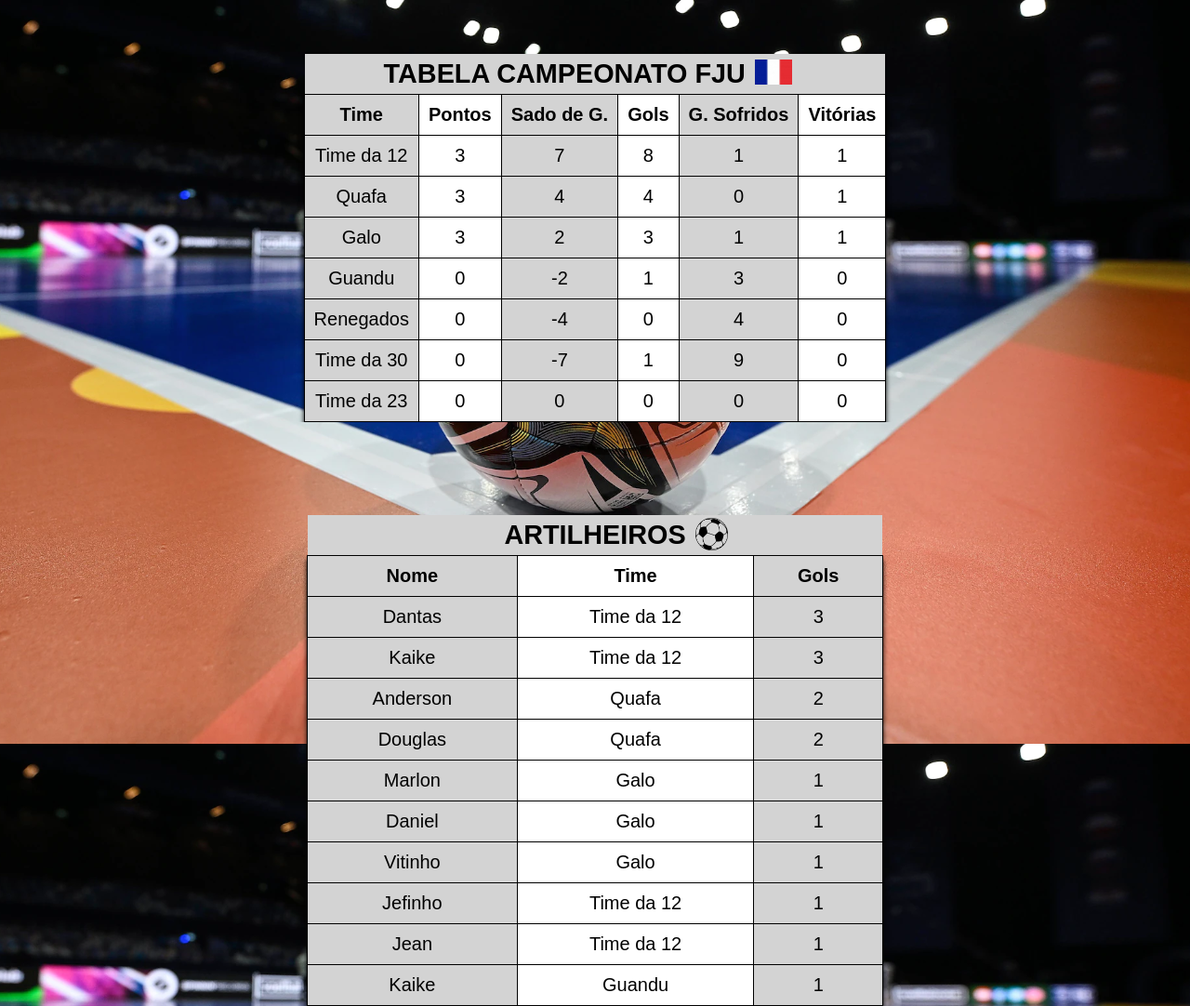
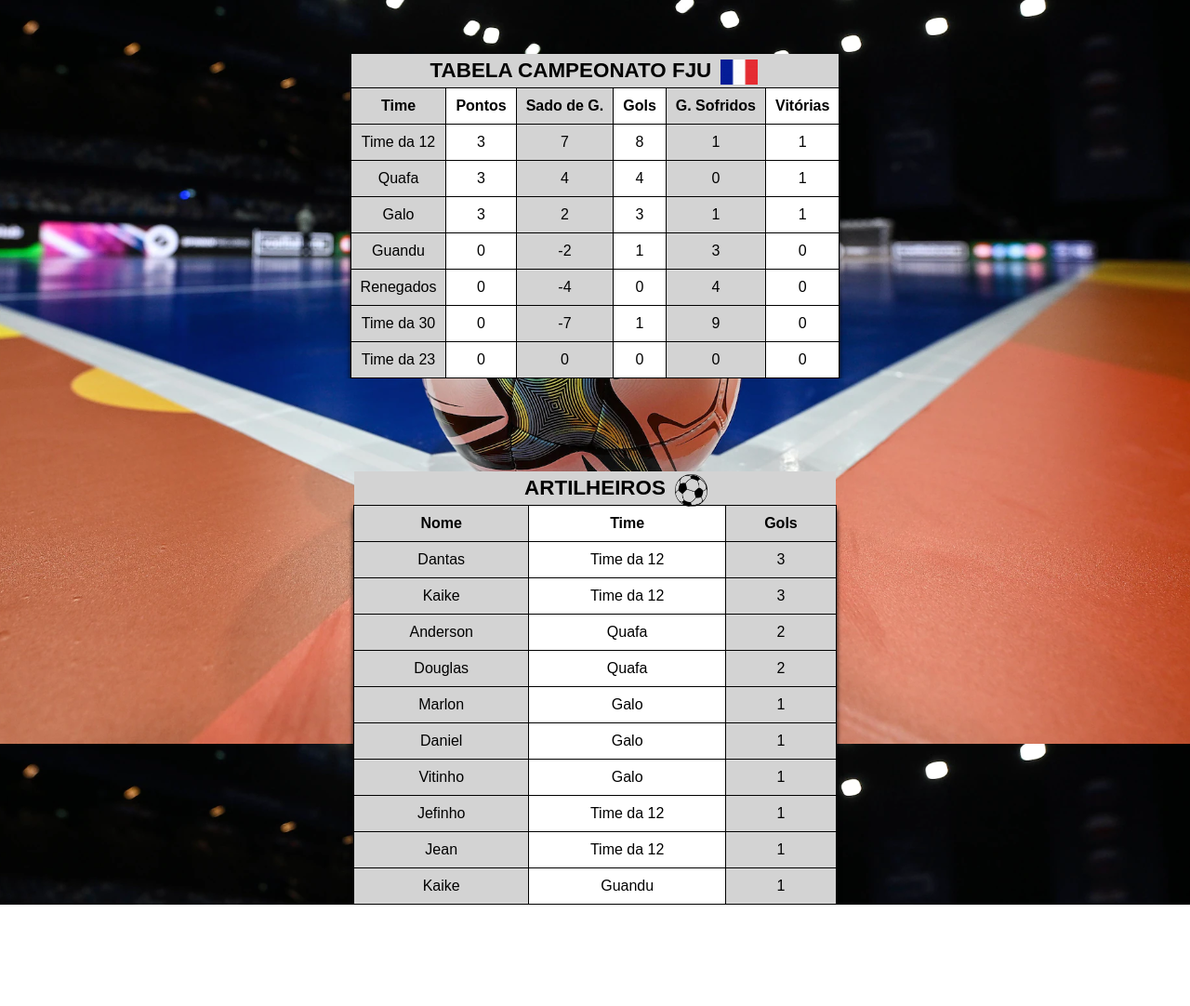
Before and after one commit to Lucas-S-Xavier/tabela-campeonato, a plain HTML site: page index.html in a window 1280 px wide. Shown: the whole page at 93% size. After the commit the page ends 973 px from the top, so only its background shows below. Drawn offline with Linux system fonts and the light colour scheme.

Commit message:
Update style.css

```diff
--- a/estilo/style.css
+++ b/estilo/style.css
@@ -21,7 +21,7 @@ table td, th {
     border: solid 1px black;
     text-align: center;
     padding: 10px;
-    font-size: 20px;
+    font-size: 16px;
 }
 
 table {
@@ -66,7 +66,7 @@ caption {
     background-color: lightgray;
     margin: 0 1px 0 1px;
     font-weight: bold;
-    font-size: 1.8em;
+    font-size: 1.4em;
     padding: 5px 0 5px 85px;
     position: relative;
 }
@@ -79,7 +79,7 @@ img {
 }
 
 table.artilheiros {
-    width: 620px;
+    width: 520px;
 }
 
 col.nomeA {
```
